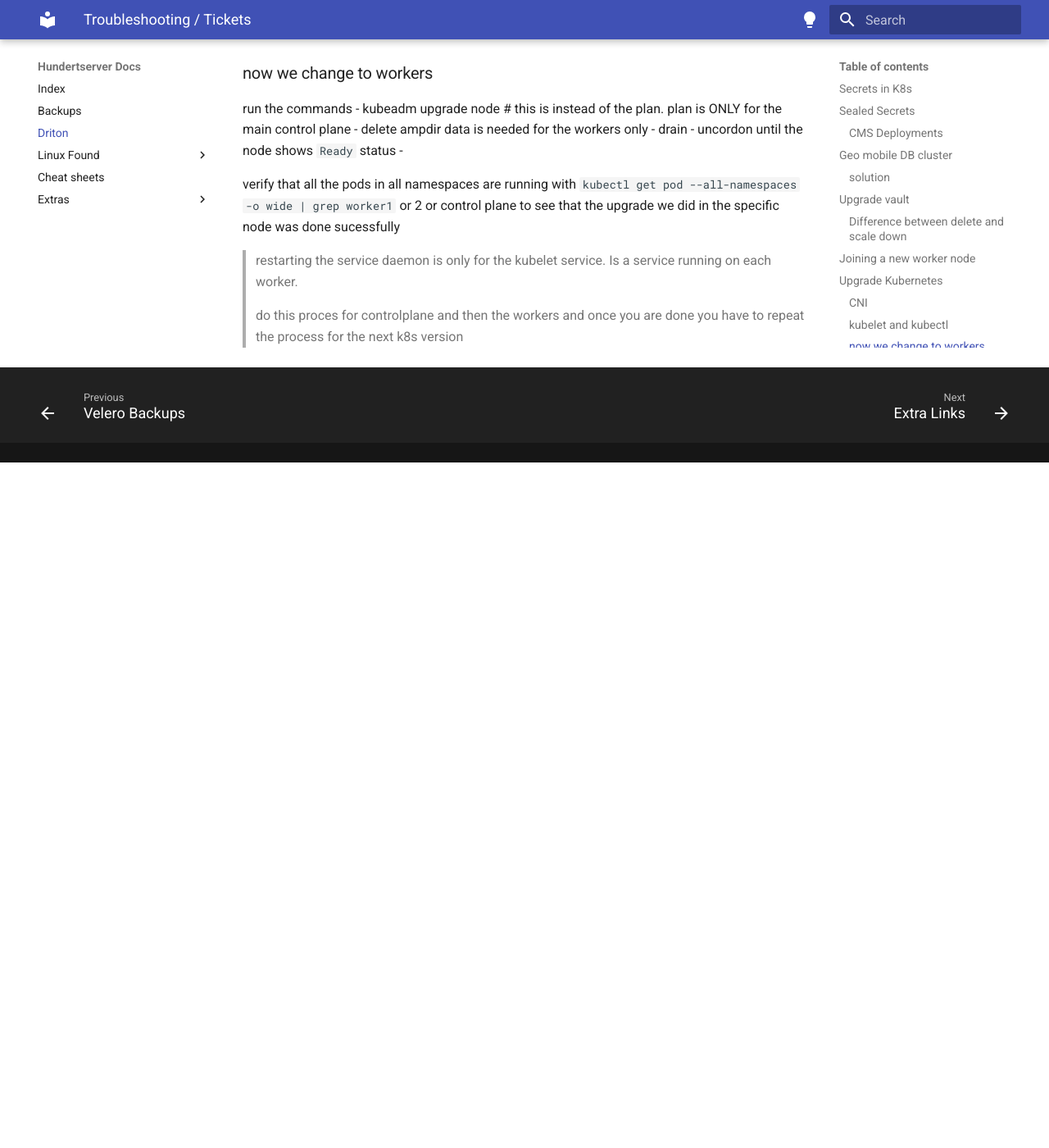
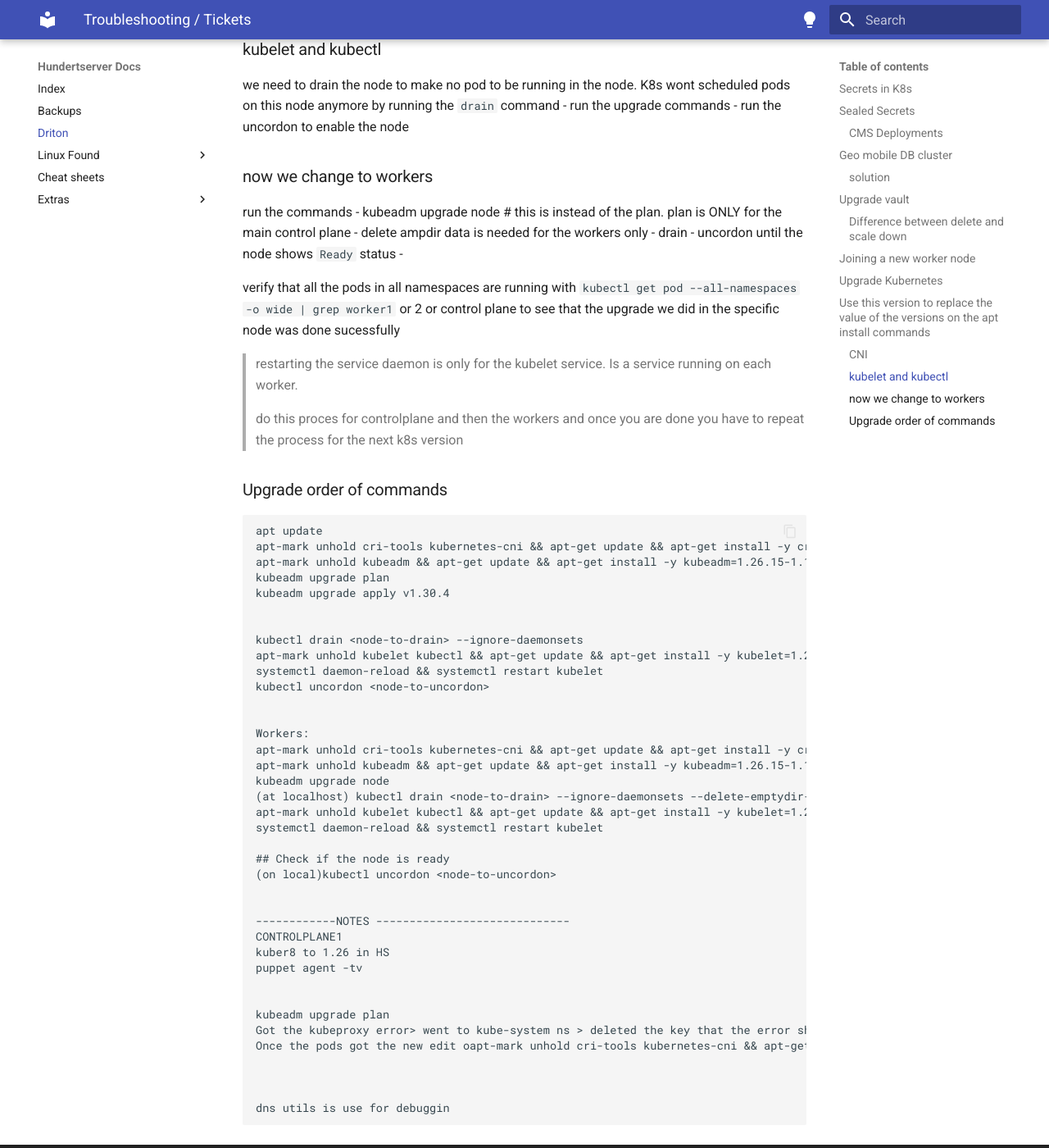
Before and after one commit to DeliaBarron/Kubernetes-Learning, an MkDocs documentation site: the page built from docs/Driton /index.md, in a window 1280 px wide and 1400 px high, scrolled down 6110 px. Shown: the whole window at 82% size. Built offline with MkDocs 1.6.1 and Material for MkDocs 9.7.7, drawn with Linux system fonts in a browser that asks for light colours; comment, search, counter and statistics services are not loaded; before the commit the page ends 6674 px from its top, so only the background shows below that; some of the changed text lies outside the part shown.

Commit message:
upgrade and 03-04

````diff
--- a/docs/Driton /index.md
+++ b/docs/Driton /index.md
@@ -207,6 +207,8 @@ so do the madison command for kubeadm and check the version , compare the versio
 
 
 - do the madison command for kubeadm, kubernetescni , cri-tools
+- Use this version to replace the value of the versions on the apt install commands
+-
 
 ### CNI
 - apt-mark command
@@ -235,3 +237,48 @@ verify that all the pods in all namespaces are running with `kubectl get pod --a
 >restarting the service daemon is only for the kubelet service. Is a service running on each worker.
 
 > do this proces for controlplane and then the workers and once you are done you have to repeat the process for the next k8s version
+
+
+
+### Upgrade order of commands
+
+```
+apt update
+apt-mark unhold cri-tools kubernetes-cni && apt-get update && apt-get install -y cri-tools=1.26.0-1.1 kubernetes-cni=1.2.0-2.1 && apt-mark hold cri-tools kubernetes-cni
+apt-mark unhold kubeadm && apt-get update && apt-get install -y kubeadm=1.26.15-1.1 && apt-mark hold kubeadm
+kubeadm upgrade plan
+kubeadm upgrade apply v1.30.4
+
+
+kubectl drain <node-to-drain> --ignore-daemonsets
+apt-mark unhold kubelet kubectl && apt-get update && apt-get install -y kubelet=1.26.15-1.1 kubectl=1.26.15-1.1 && apt-mark hold kubelet kubectl
+systemctl daemon-reload && systemctl restart kubelet
+kubectl uncordon <node-to-uncordon>
+
+
+Workers:
+apt-mark unhold cri-tools kubernetes-cni && apt-get update && apt-get install -y cri-tools=1.26.0-1.1 kubernetes-cni=1.2.0-2.1 && apt-mark hold cri-tools kubernetes-cni
+apt-mark unhold kubeadm && apt-get update && apt-get install -y kubeadm=1.26.15-1.1 && apt-mark hold kubeadm
+kubeadm upgrade node
+(at localhost) kubectl drain <node-to-drain> --ignore-daemonsets --delete-emptydir-data
+apt-mark unhold kubelet kubectl && apt-get update && apt-get install -y kubelet=1.26.15-1.1 kubectl=1.26.15-1.1 && apt-mark hold kubelet kubectl
+systemctl daemon-reload && systemctl restart kubelet
+
+## Check if the node is ready
+(on local)kubectl uncordon <node-to-uncordon>
+
+
+------------NOTES -----------------------------
+CONTROLPLANE1
+kuber8 to 1.26 in HS
+puppet agent -tv
+
+
+kubeadm upgrade plan
+Got the kubeproxy error> went to kube-system ns > deleted the key that the error show> kubectl edit cm kube-proxy > kubectl rollout restart daemonset.apps/kube-proxy
+Once the pods got the new edit oapt-mark unhold cri-tools kubernetes-cni && apt-get update && apt-get install -y cri-tools=1.26.0-1.1 kubernetes-cni=1.2.0-2.1 && apt-mark hold cri-tools kubernetes-cni
+
+
+
+dns utils is use for debuggin
+```
````
Also changed, not shown: docs/Linux Found/03-install_and_conf.md (+14 -2 lines), docs/Linux Found/04-architecture.md (added, +151 -0 lines), docs/img/pod.png (added).
